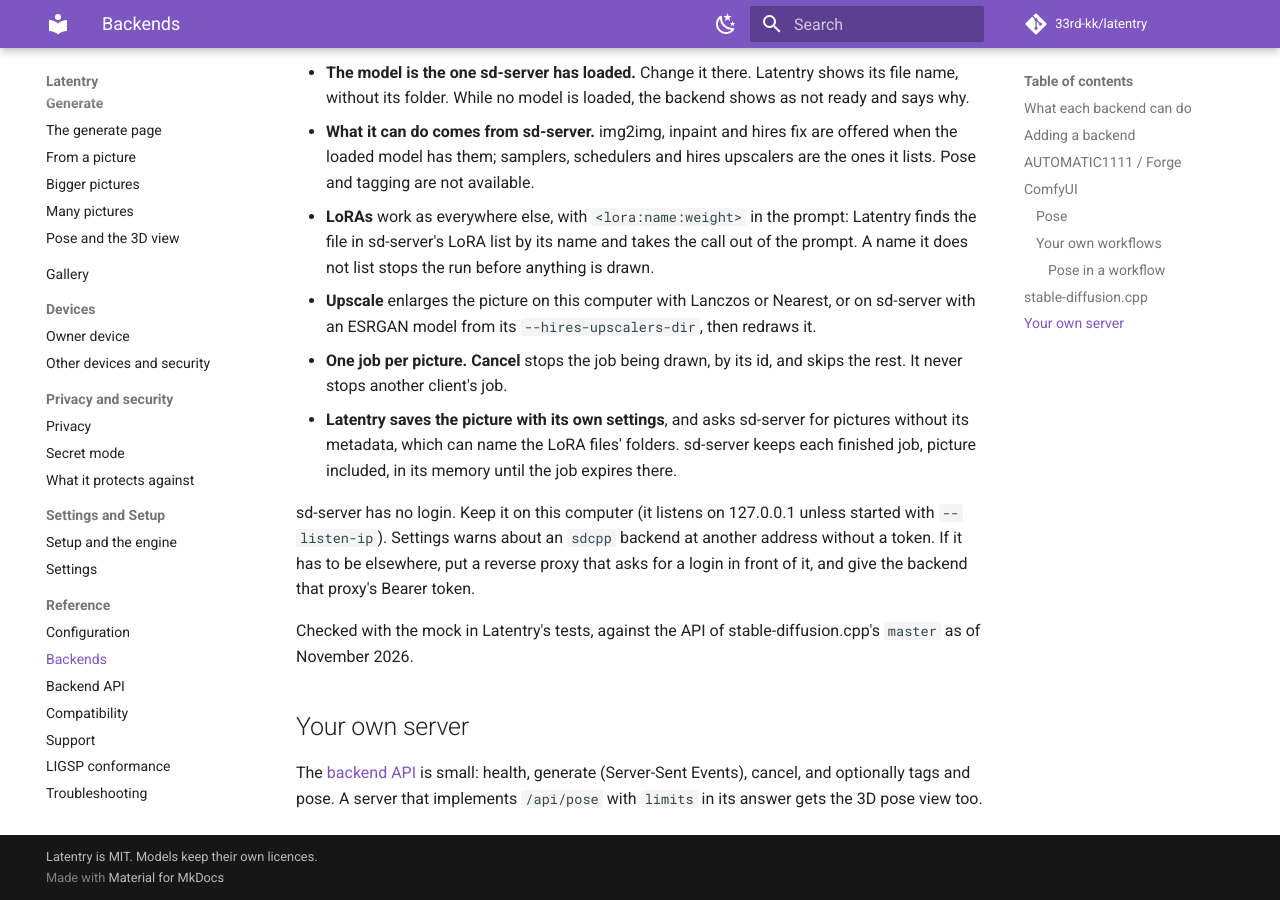
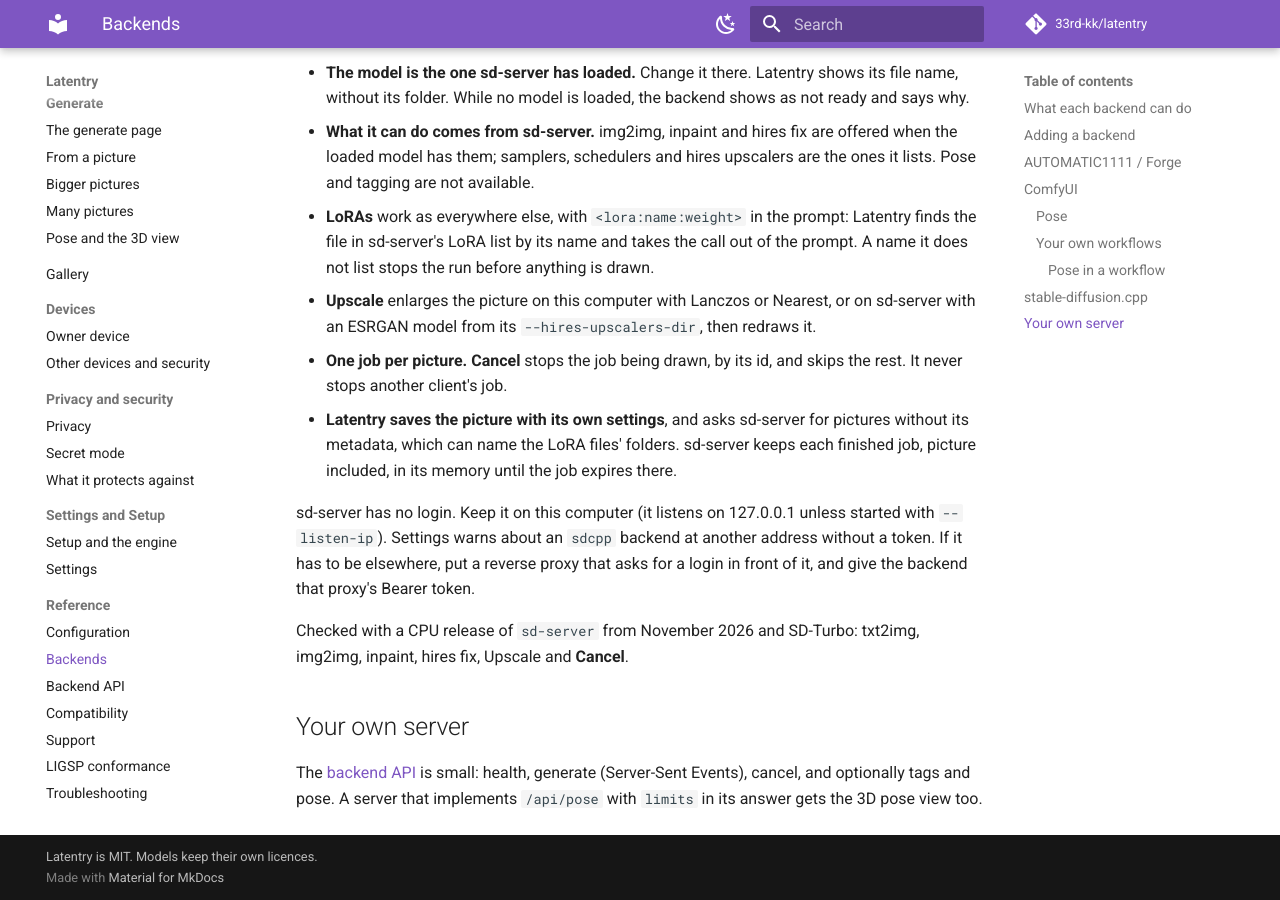
Before and after one commit to 33rd-kk/latentry, an MkDocs documentation site: the page built from docs/reference/backends.md, in a window 1280 px wide and 900 px high, scrolled down 6441 px. Built offline with MkDocs 1.6.1 and Material for MkDocs 9.7.7, drawn with Linux system fonts in a browser that asks for light colours; comment, search, counter and statistics services are not loaded.

Commit message:
Say which sd-server the backend was checked with
Co-Authored-By: Claude Opus 5.5 <noreply@anthropic.com>

```diff
--- a/docs/reference/backends.md
+++ b/docs/reference/backends.md
@@ -277,8 +277,8 @@ sd-server has no login. Keep it on this computer (it listens on
 elsewhere, put a reverse proxy that asks for a login in front of it, and
 give the backend that proxy's Bearer token.
 
-Checked with the mock in Latentry's tests, against the API of
-stable-diffusion.cpp's `master` as of November 2026.
+Checked with a CPU release of `sd-server` from November 2026 and SD-Turbo:
+txt2img, img2img, inpaint, hires fix, Upscale and **Cancel**.
 
 ## Your own server
 
```
